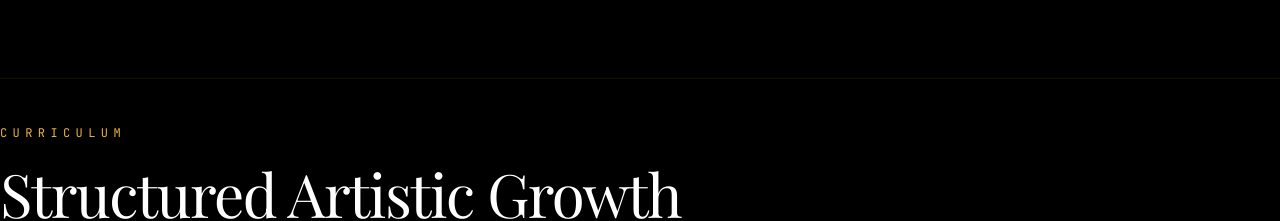
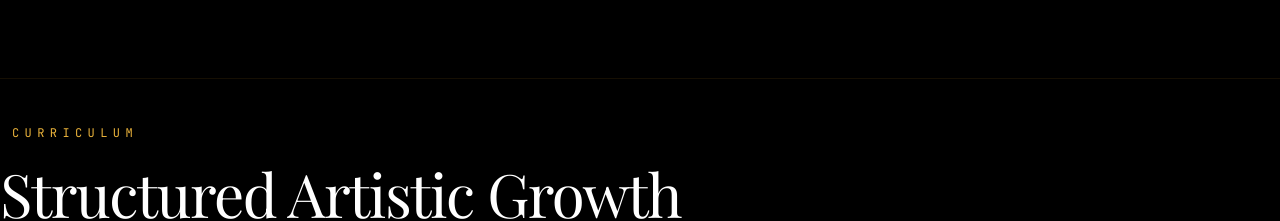
Before and after one commit to assmitha2004/ASM-academy, a React (Vite) app in the folder client/: page /classes in a window 1280 px wide. Shown: the part 1800-2021 px from the top of the page. Built offline with nearby package versions, Linux system fonts and the light colour scheme; no server answers; a web font is replaced by a local one.

Commit message:
Update ClassesPage.jsx

```diff
--- a/client/src/pages/ClassesPage.jsx
+++ b/client/src/pages/ClassesPage.jsx
@@ -595,10 +595,10 @@ p-3 lg:p-5
   <div className="container-premium">
 
     {/* HEADER — same structure as Fee Structure */}
-    <div className="mb-20">
-      <span className="text-xs uppercase tracking-[0.45em] text-gold-400 font-mono">
-        Curriculum
-      </span>
+    <div className="mb-20" pl-4>
+    <span className="inline-block translate-x-3 text-xs uppercase tracking-[0.45em] text-gold-400 font-mono">
+  Curriculum
+</span>
 
       <h2 className="text-5xl md:text-6xl font-display mt-5">
         Structured Artistic Growth
```
